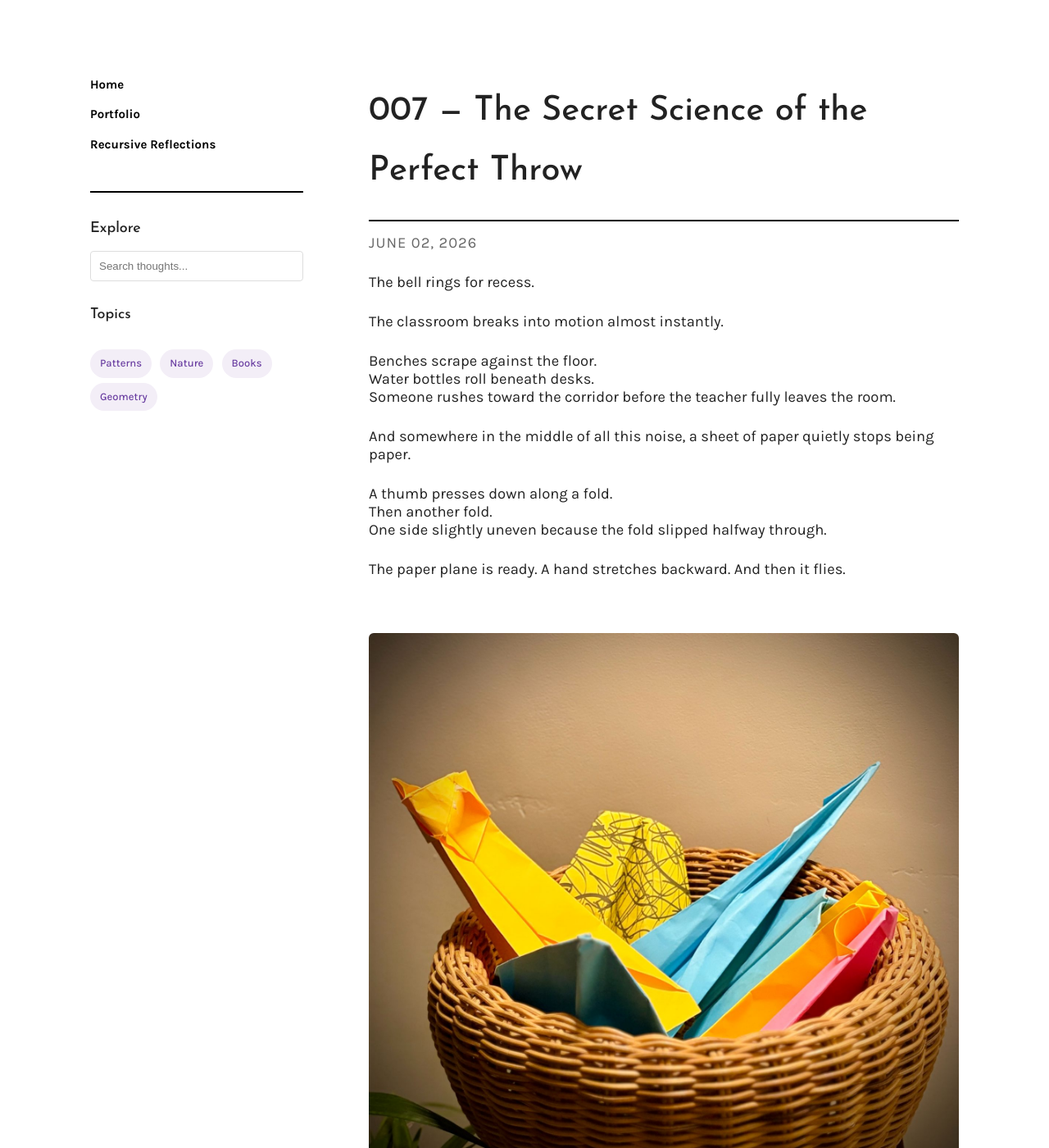
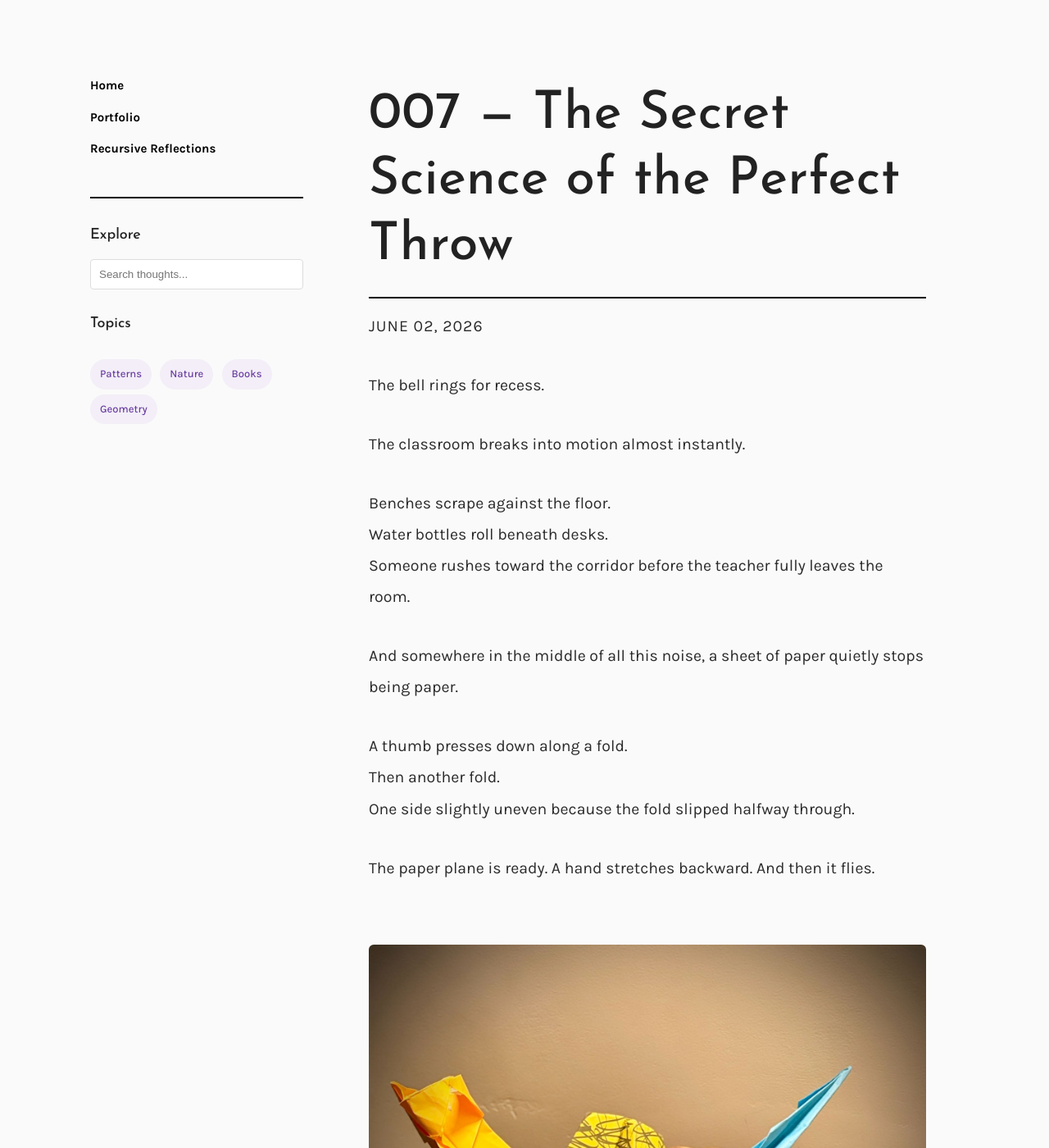
Before and after one commit to vrindanmenon/vrindanmenon.github.io, a Jekyll site: the page built from _recursive-reflections/007-the-secret-science-of-the-perfect-throw.md, in a window 1280 px wide and 1400 px high. Shown: the whole window at 82% size. Built offline with Jekyll 4.4.1, drawn with Linux system fonts in a browser that asks for light colours; some of the changed text lies outside the part shown.

Commit message:
fontstyle corrections blogposts

```diff
--- a/_config.yml
+++ b/_config.yml
@@ -1,7 +1,7 @@
 title: Vrinda Rakesh
 description: Thoughts on books, math, and patterns in life
 baseurl: ""
-url: "https://vrindarakesh.github.io"
+url: "https://vrindanmenon.github.io"
 
 collections:
   booksorbed:
--- a/_recursive-reflections/007-the-secret-science-of-the-perfect-throw.md
+++ b/_recursive-reflections/007-the-secret-science-of-the-perfect-throw.md
@@ -51,10 +51,10 @@ A paper plane may look simple, but the moment it leaves your hand, it enters int
 
 Even the simplest paper plane is constantly balancing four of them.
 
-### **Lift** pulls it upward.
-### **Gravity** pulls it downward.
-### **Thrust** pushes it forward.
-### **Drag** slows it down.
+- **Lift** pulls it upward.
+- **Gravity** pulls it downward.
+- **Thrust** pushes it forward.
+- **Drag** slows it down.
 
 You cannot see these forces directly.
 But you can watch them fighting each other by observing paper plane’s motion.
@@ -77,9 +77,9 @@ Even while resting on the desk, they already feel different. One resembles a gli
 
 Now throw them gently.
 
-### Which one remains airborne longer?
-### Which one feels faster?
-### Which one appears steadier while turning?
+Which one remains airborne longer?
+Which one feels faster?
+Which one appears steadier while turning?
 
 As the planes move through the air, notice what the wings are doing to the airflow around them.
 
@@ -88,9 +88,9 @@ More air gets redirected downward.
 
 And strangely, that downward movement of air helps the paper plane rise.
 
-### This is where **Newton’s Third Law** quietly enters the classroom. When the plane pushes air downward, the air pushes the plane upward with an equal and opposite force.That upward force is called **lift**.
+This is where **Newton’s Third Law** quietly enters the classroom. When the plane pushes air downward, the air pushes the plane upward with an equal and opposite force.That upward force is called **lift**.
 
-### Paper planes also rely heavily on something called the **Coanda effect** — the tendency of moving air to follow curved or angled surfaces.
+Paper planes also rely heavily on something called the **Coanda effect** — the tendency of moving air to follow curved or angled surfaces.
 
 Even though paper plane wings appear mostly flat, tiny bends and folds still guide airflow in different ways. Air briefly clings to the wing surface, curves downward, and leaves behind changing pressure patterns. The paper plane is not simply cutting through air. It is continuously reshaping the airflow around itself.
 
@@ -102,12 +102,12 @@ Wider wings may create more lift, but they also create more drag. The plane rema
 
 Now look carefully at the back edges of the wings.
 
-### Bend them upward slightly.Throw the plane again. Then flatten them.Then bend them downward. What changes?
+Bend them upward slightly.Throw the plane again. Then flatten them.Then bend them downward. What changes?
 
-### Does the plane rise more?
-### Does it dive faster?
-### Does it wobble?
-### Does it slow down?
+Does the plane rise more?
+Does it dive faster?
+Does it wobble?
+Does it slow down?
 
 Now try bending only one side upward.
 
@@ -123,7 +123,7 @@ The plane begins revealing something fascinating: flight is not controlled by a
 
 ## Experiment 3: The Nose
 
-### Attach a paperclip near the nose.
+Attach a paperclip near the nose.
 
 Throw the plane.
 
@@ -146,10 +146,10 @@ Good flight depends on the relationship between these two invisible points. When
 
 Look at the paper plane from the front.
 
-### Now tilt the wings upward slightly into a shallow “V” shape. Throw it again.
+Now tilt the wings upward slightly into a shallow “V” shape. Throw it again.
 
-### Does it wobble less?
-### Does it recover balance more easily while falling?
+Does it wobble less?
+Does it recover balance more easily while falling?
 
 Now flatten the wings completely.
 Does the behavior change?
@@ -164,7 +164,7 @@ The plane is constantly interacting with moving currents of air, correcting itse
 
 Now keep the airplane unchanged.
 
-### Only change the throw.
+Only change the throw.
 
 A fast throw.
 A soft throw.
--- a/resources/css/main.css
+++ b/resources/css/main.css
@@ -639,9 +639,10 @@ p .past-exp-text{
 /* ================= BASE TYPOGRAPHY ================= */
 
 body {
-  font-family: "Georgia", serif;
+  font-family: 'Lora', serif;
   color: #222;
-  line-height: 1.75;
+  line-height: 1.9;
+  background-color: #fafafa;
 }
 
 a {
@@ -735,7 +736,7 @@ a:hover {
 
 .blog-content {
   flex: 1;
-  max-width: 720px;
+  max-width: 680px;
 }
 
 
@@ -796,8 +797,11 @@ a:hover {
 }
 
 .blog-post h1 {
-  font-size: 2.6rem;
-  margin-bottom: 12px;
+  font-size: 4rem;
+  line-height: 1.25;
+  margin-bottom: 18px;
+  font-weight: 500;
+  letter-spacing: 0.5px;
 }
 
 .post-date {
@@ -811,14 +815,23 @@ a:hover {
 }
 
 .blog-post p {
-  font-size: 1.15rem;
-  margin-bottom: 26px;
+  font-size: 1.22rem;
+  line-height: 1.95;
+  margin-bottom: 34px;
+  color: #2b2b2b;
+}
+
+.blog-post strong {
+  font-weight: 700;
+  color: #111;
 }
 
 .blog-post h2 {
-  margin-top: 50px;
-  margin-bottom: 18px;
-  font-size: 1.8rem;
+  margin-top: 70px;
+  margin-bottom: 24px;
+  font-size: 2rem;
+  line-height: 1.4;
+  font-weight: 500;
 }
 
 .blog-post h3 {
```
